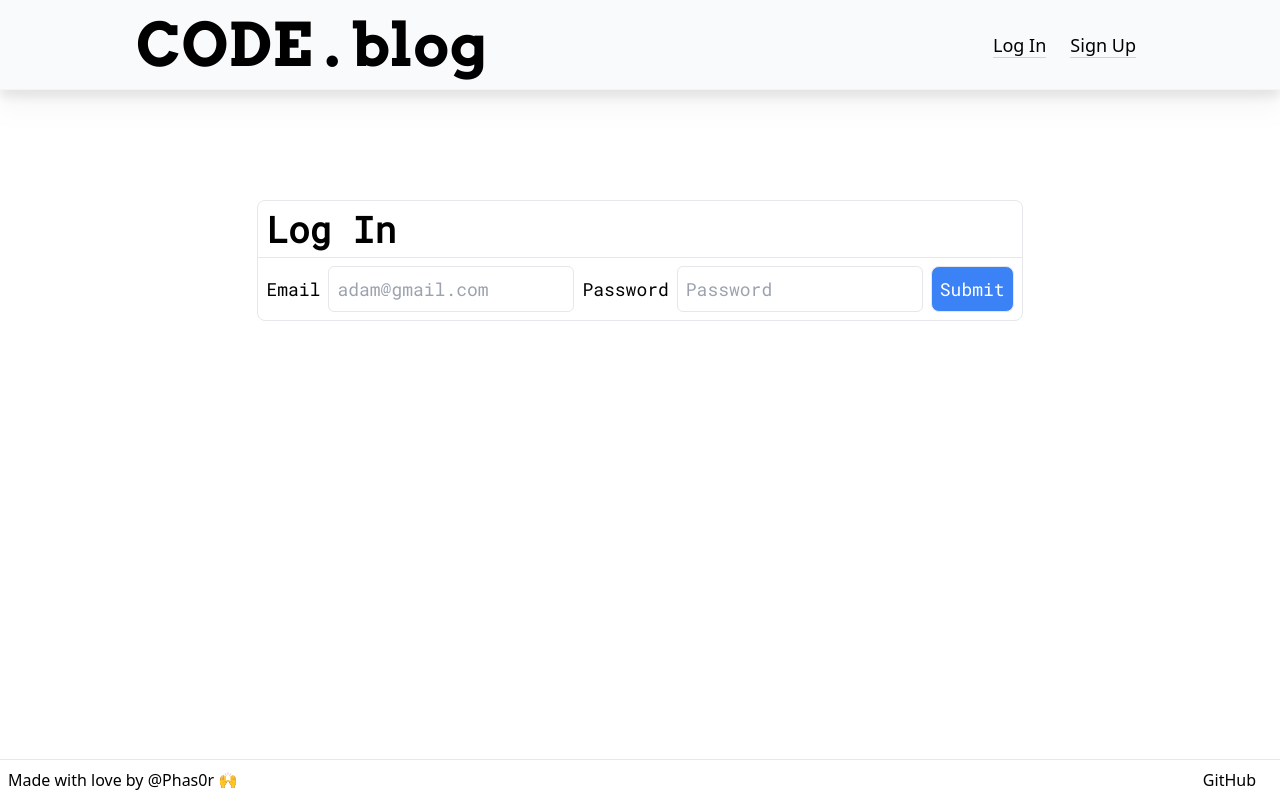
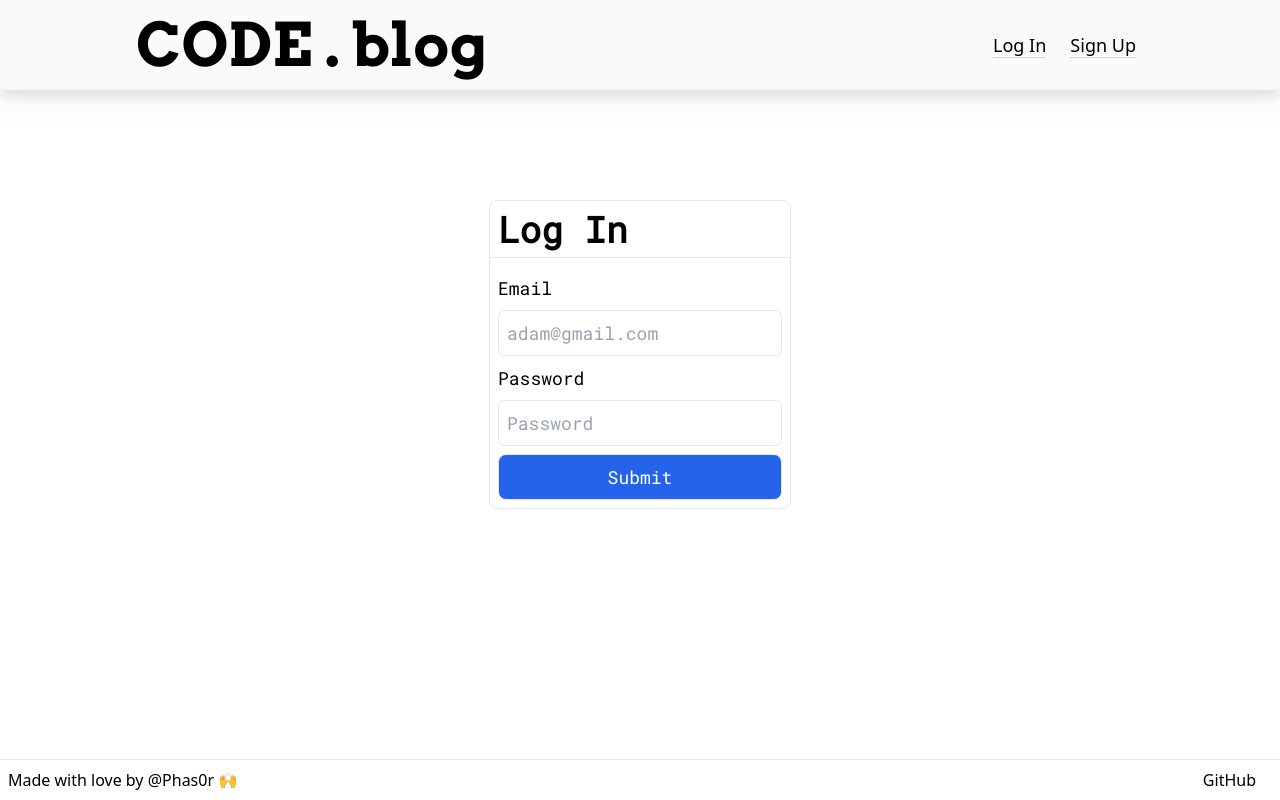
Before and after one commit to Phasor/express-blog, a React (Create React App) app in the folder frontend-user/: page /login in a window 1280 px wide. Built offline with nearby package versions, Linux system fonts and the light colour scheme.

Commit message:
comment box styling home page user app

```diff
--- a/frontend-user/src/components/Post.js
+++ b/frontend-user/src/components/Post.js
@@ -57,9 +57,9 @@ export default function Post({setPosts, post, isLoggedIn}) {
             </div>
         ))}
         {isLoggedIn &&
-            <form onSubmit={postComment}>
-                <input type="text" placeholder="Leave comment..." value={comment} onChange={(e) => setComment(e.target.value)}/>
-                <button type="submit" onClick={postComment}>Post Comment</button>
+            <form onSubmit={postComment} className="mb-10">
+                <input type="text" placeholder="Leave comment..." className=" border border-gray-200 rounded-md w-[600px] p-1" value={comment} onChange={(e) => setComment(e.target.value)}/>
+                <button type="submit" className="bg-blue-600 hover:bg-blue-700 ml-4 rounded-md text-white py-1 px-2" onClick={postComment}>Post Comment</button>
             </form>
         }
 
--- a/frontend-user/src/components/PostList.js
+++ b/frontend-user/src/components/PostList.js
@@ -25,7 +25,7 @@ export default function PostList({isLoggedIn, username}) {
     } else {
         return(
             <div className=''>
-                {isLoggedIn ? <h1 className='my-2'>Welcome {username}</h1> : <h1 className='my-2 font-bold text-center italic'>Sign in to leave comments...</h1>}
+                {isLoggedIn ? <h1 className='m-2'>Welcome {username}</h1> : <h1 className='my-2 font-bold text-center italic'>Sign in to leave comments...</h1>}
                 {
                     posts.map(post => (
                         <Post
--- a/frontend-user/src/pages/Login.js
+++ b/frontend-user/src/pages/Login.js
@@ -59,12 +59,12 @@ export default function Login() {
         <div className='flex justify-center font-robotoMono text-lg'>
             <div className="max-w-[1000px] mt-[200px] border border-gray-200 rounded-lg">
                 <h1 className='text-4xl font-bold mb-2 border-b border-gray-200 p-2'>Log In</h1>
-                <form onSubmit={LoginUser} className="">
+                <form onSubmit={LoginUser} className="flex flex-col w-[300px]">
                     <label htmlFor="username" className='p-2'>Email</label>
-                    <input type="text" className='p-2 border border-gray-200 rounded-md' placeholder="adam@gmail.com" value={username} onChange={(e) => {setUsername(e.target.value)}} name="username" id="username"/>
+                    <input type="text" className='p-2 mx-2 border border-gray-200 rounded-md' placeholder="adam@gmail.com" value={username} onChange={(e) => {setUsername(e.target.value)}} name="username" id="username"/>
                     <label htmlFor="password" className='p-2'>Password</label>
-                    <input type="password"  className='p-2 border border-gray-200 rounded-md mb-2' placeholder="Password" value={password} onChange={(e) => {setPassword(e.target.value)}} name="password" id="password"/>
-                    <button type="submit" value="Submit" className='p-2 bg-blue-500 text-white border rounded-lg mx-2'>Submit </button>
+                    <input type="password"  className='p-2 mx-2 border border-gray-200 rounded-md mb-2' placeholder="Password" value={password} onChange={(e) => {setPassword(e.target.value)}} name="password" id="password"/>
+                    <button type="submit" value="Submit" className='p-2 mb-2 bg-blue-600 hover:bg-blue-700 text-white border rounded-lg mx-2'>Submit </button>
                 </form>
                 {errors && errors.map(error => <p>{error}</p>)}
                 {message && <p>{message}</p>}
```
